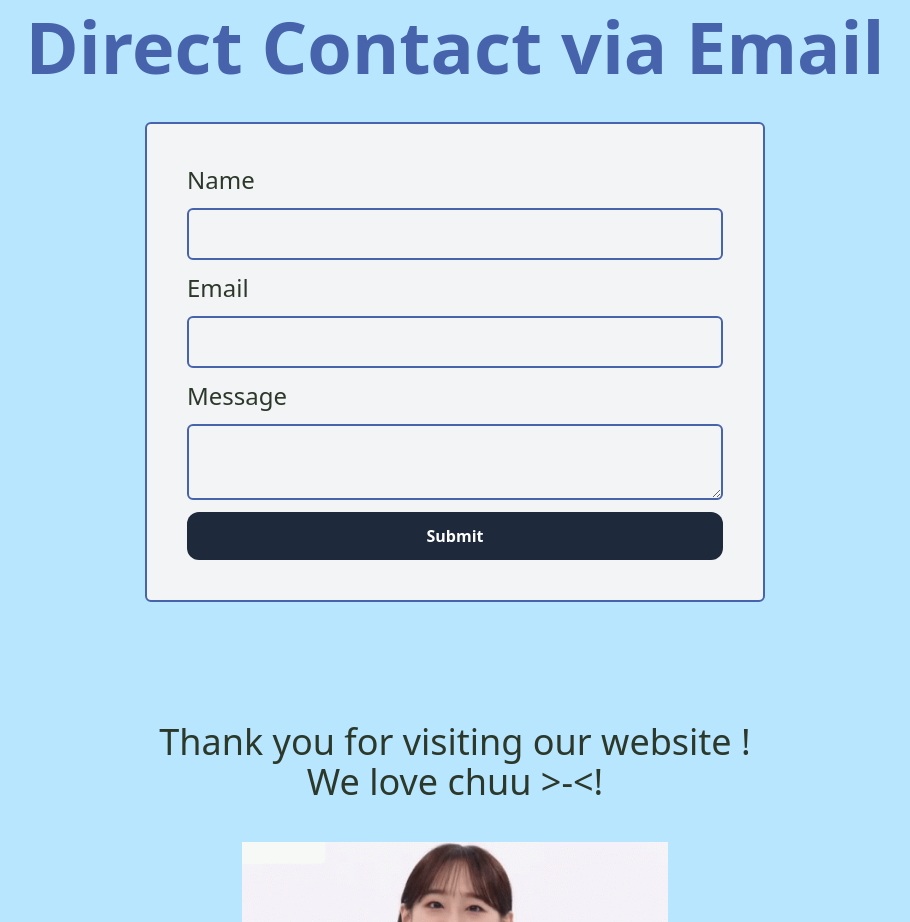
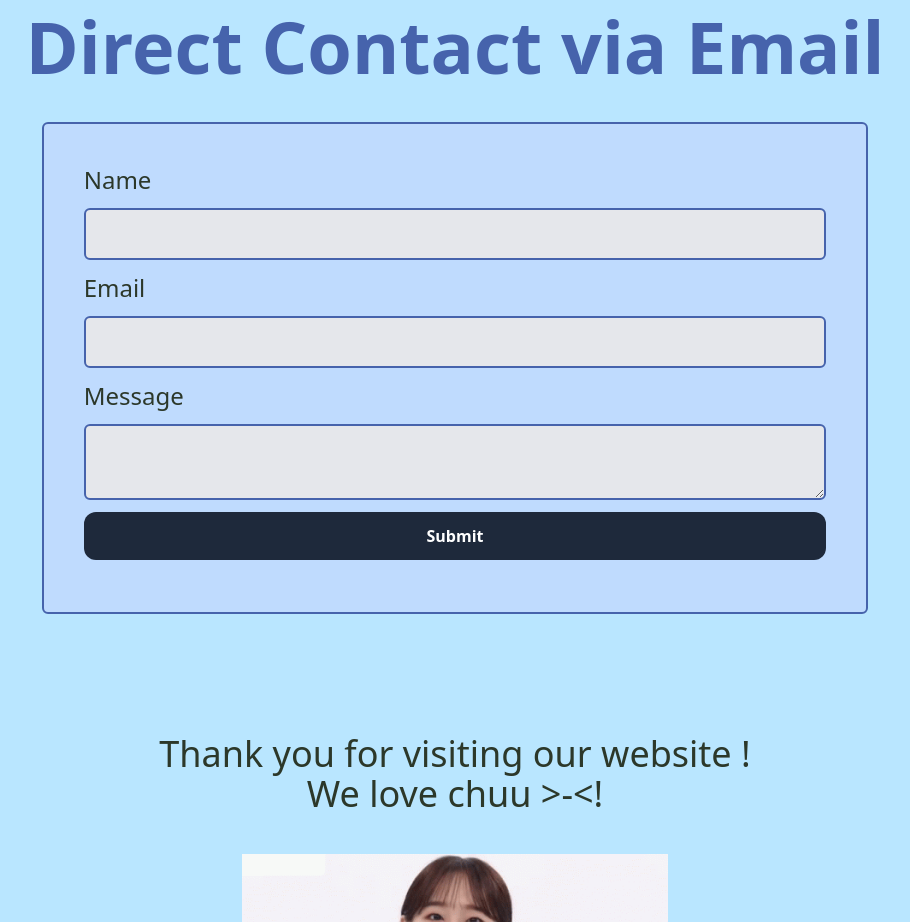
Before and after one commit to kdtsuo/kdtsuo.github.io, a React (Create React App) app: page / in a window 1280 px wide. Shown: the part 8620-9542 px from the top of the page, without its empty margins (185-1095 px from the left). Built offline with nearby package versions, Linux system fonts and the light colour scheme.

Commit message:
Update ContactForm styles and structure; enhance form layout and add inner-forms class for better styling

```diff
--- a/src/App.css
+++ b/src/App.css
@@ -123,7 +123,10 @@
   }
 
   .forms {
-    @apply p-3 rounded-md border-darkslateblue bg-gray-100 border-2  text-darkslategrey;
+    @apply p-3 rounded-md border-darkslateblue bg-blue-200 border-2  text-darkslategrey;
+  }
+  .inner-forms {
+    @apply p-3 rounded-md border-darkslateblue bg-gray-200 border-2  text-darkslategrey;
   }
 
   .newtab {
--- a/src/components/subcomponents/ContactForm.jsx
+++ b/src/components/subcomponents/ContactForm.jsx
@@ -62,25 +62,25 @@ const ContactForm = () => {
     };
 
     return (
-        <form onSubmit={handleSubmit} className='forms w-full lg:w-1/2 m-auto p-10' noValidate>
+        <div onSubmit={handleSubmit} className='forms w-full lg:w-2/3 h-auto m-auto p-10' noValidate>
             <div className='space-y-3 flex flex-col justify-center'>
 
                 <h1 className='text-2xl 0'>Name</h1>
-                <input className={`forms ${isDisabled ? 'bg-gray-500 cursor-not-allowed opacity-50' : ''}`}
+                <input className={`inner-forms ${isDisabled ? 'bg-gray-500 cursor-not-allowed opacity-50' : ''}`}
                     type="text"
                     value={name}
                     onChange={(e) => setName(e.target.value)}
                     disabled={isDisabled || isLoading} // Disable input based on state
                 />
                 <h1 className='text-2xl '>Email</h1>
-                <input className={`forms ${isDisabled ? 'bg-gray-500 cursor-not-allowed opacity-50' : ''}`}
+                <input className={`inner-forms ${isDisabled ? 'bg-gray-500 cursor-not-allowed opacity-50' : ''}`}
                     type="email"
                     value={email}
                     onChange={(e) => setEmail(e.target.value)}
                     disabled={isDisabled || isLoading} // Disable input based on state
                 />
                 <h1 className='text-2xl '>Message</h1>
-                <textarea className={`forms ${isDisabled ? 'bg-gray-500 cursor-not-allowed opacity-50' : ''}`}
+                <textarea className={`inner-forms ${isDisabled ? 'bg-gray-500 cursor-not-allowed opacity-50' : ''}`}
                     value={message}
                     onChange={(e) => setMessage(e.target.value)}
                     disabled={isDisabled || isLoading} // Disable textarea based on state
@@ -89,13 +89,15 @@ const ContactForm = () => {
                     type="submit" disabled={isDisabled || isLoading}>
                     Submit
                 </button>
-                {/* Loading indicator */}
-                <h1 className={`${isLoading ? 'block animate-fadein' : 'animate-fadeout hidden'} text-center text-xl text-yellow-500`}>Sending...</h1>
-                <h1 className={`${successMessage ? 'block animate-fadein' : 'animate-fadeout hidden'} text-center text-xl text-green-500`}>{successMessage}</h1>
-                <h1 className={`${errorMessage ? 'block animate-fadein' : 'animate-fadeout hidden'} text-center text-xl text-red-500`}>{errorMessage}</h1>
+
+                <div >
+                    <h1 className={`${isLoading ? 'block animate-fadein' : 'animate-fadeout hidden'} text-center text-xl text-yellow-500`}>Sending...</h1>
+                    <h1 className={`${successMessage ? 'block animate-fadein' : 'animate-fadeout hidden'} text-center text-xl text-green-500`}>{successMessage}</h1>
+                    <h1 className={`${errorMessage ? 'block animate-fadein' : 'animate-fadeout hidden'} text-center text-xl text-red-500`}>{errorMessage}</h1>
+                </div>
 
             </div>
-        </form>
+        </div>
     );
 }
 
--- a/src/output.css
+++ b/src/output.css
@@ -743,7 +743,19 @@ video {
   --tw-border-opacity: 1;
   border-color: rgb(70 99 172 / var(--tw-border-opacity));
   --tw-bg-opacity: 1;
-  background-color: rgb(243 244 246 / var(--tw-bg-opacity));
+  background-color: rgb(191 219 254 / var(--tw-bg-opacity));
+  padding: 0.75rem;
+  --tw-text-opacity: 1;
+  color: rgb(44 56 42 / var(--tw-text-opacity));
+}
+
+.inner-forms {
+  border-radius: 0.375rem;
+  border-width: 2px;
+  --tw-border-opacity: 1;
+  border-color: rgb(70 99 172 / var(--tw-border-opacity));
+  --tw-bg-opacity: 1;
+  background-color: rgb(229 231 235 / var(--tw-bg-opacity));
   padding: 0.75rem;
   --tw-text-opacity: 1;
   color: rgb(44 56 42 / var(--tw-text-opacity));
@@ -825,6 +837,10 @@ video {
 
 .m-auto {
   margin: auto;
+}
+
+.m-0 {
+  margin: 0px;
 }
 
 .mx-1 {
@@ -1175,6 +1191,16 @@ video {
 .py-8 {
   padding-top: 2rem;
   padding-bottom: 2rem;
+}
+
+.py-2 {
+  padding-top: 0.5rem;
+  padding-bottom: 0.5rem;
+}
+
+.py-1 {
+  padding-top: 0.25rem;
+  padding-bottom: 0.25rem;
 }
 
 .text-center {
@@ -1389,11 +1415,6 @@ video {
   transform: translate(var(--tw-translate-x), var(--tw-translate-y)) rotate(var(--tw-rotate)) skewX(var(--tw-skew-x)) skewY(var(--tw-skew-y)) scaleX(var(--tw-scale-x)) scaleY(var(--tw-scale-y));
 }
 
-.group:hover .group-hover\:text-darkslategrey {
-  --tw-text-opacity: 1;
-  color: rgb(44 56 42 / var(--tw-text-opacity));
-}
-
 .group:hover .group-hover\:opacity-100 {
   opacity: 1;
 }
@@ -1508,6 +1529,10 @@ video {
     width: 2rem;
   }
 
+  .lg\:w-2\/3 {
+    width: 66.666667%;
+  }
+
   .lg\:max-w-36 {
     max-width: 9rem;
   }
```
